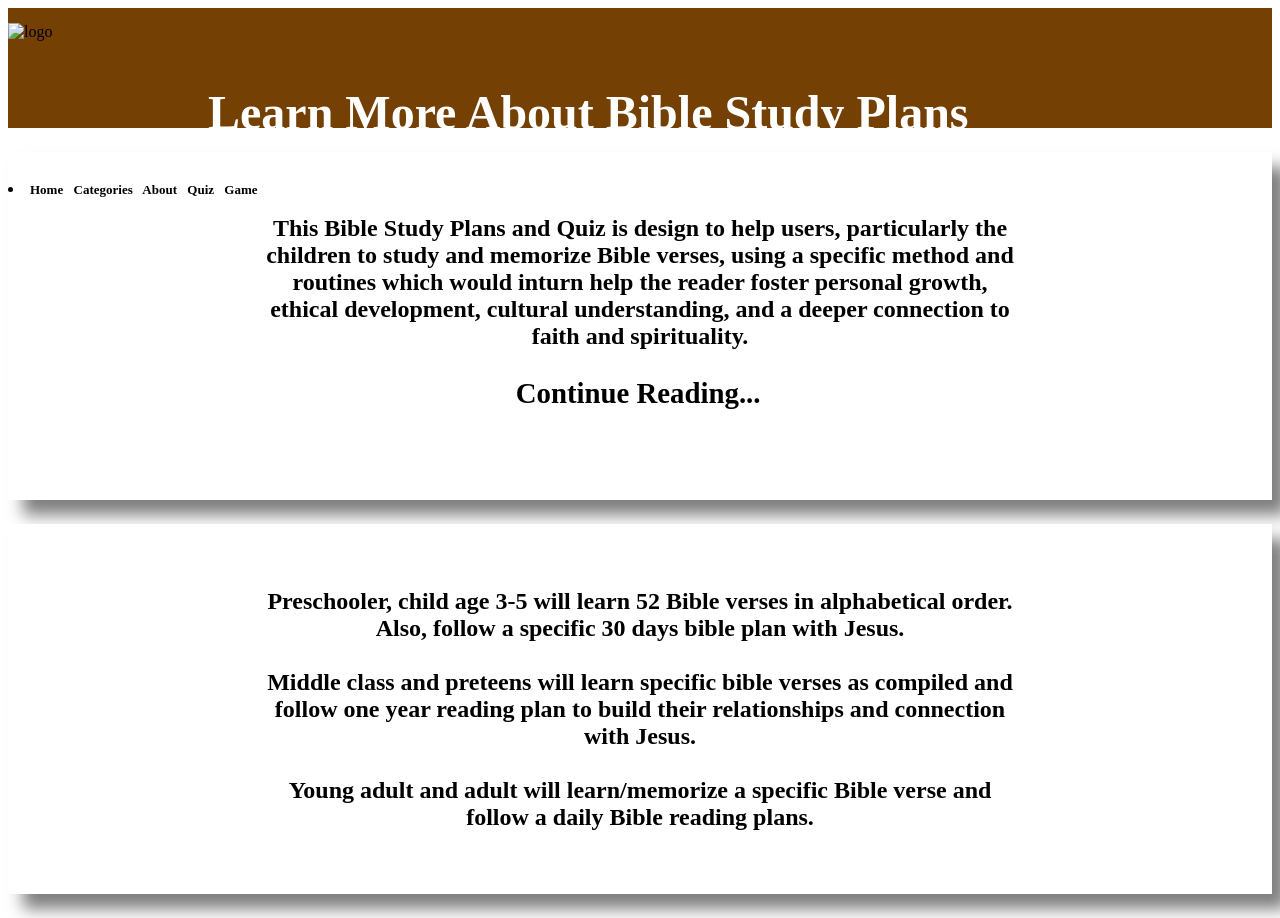
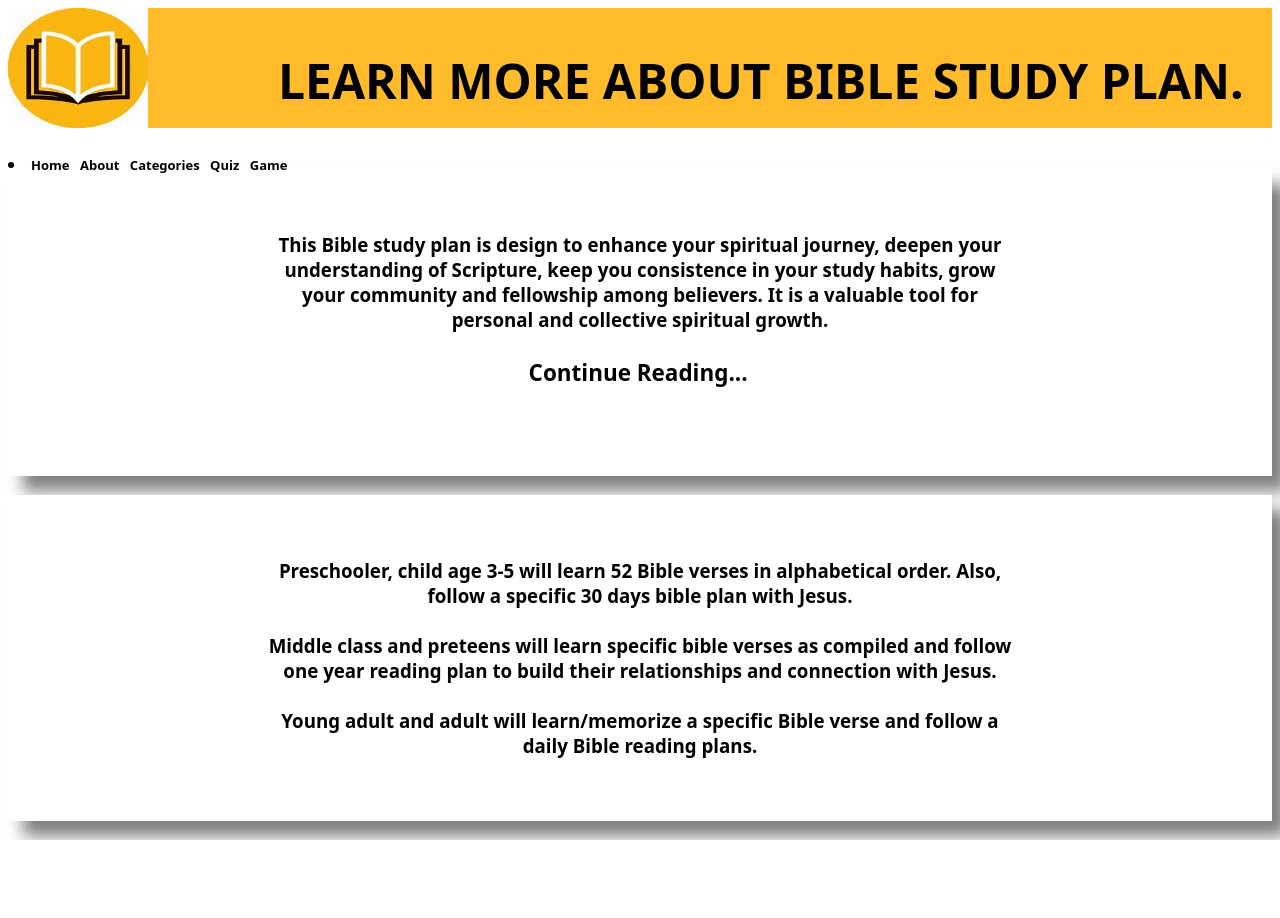
Before and after one commit to IsraelOyeniran/Bible_quizz, a plain HTML site: page about.html in a window 1280 px wide. After the commit the page ends 840 px from the top, so only its background shows below. Drawn offline with Linux system fonts and the light colour scheme.

Commit message:
progress

```diff
--- a/about.html
+++ b/about.html
@@ -1,57 +1,61 @@
 <!DOCTYPE html>
-<html lang="en">
+<html lang="en"
+style="font-family: system-ui, -apple-system,
+    BlinkMacSystemFont, 'Segoe UI', Roboto, Oxygen,
+    Ubuntu, Cantarell, 'Open Sans', 'Helvetica Neue', sans-serif;">
+
 <head>
+    <link rel="stylesheet" href="style.css">
     <title>DAILY BIBLE STUDY PLANS AND QUIZ</title>
-    <link rel="stylesheet" href="style.css">
 </head>
+
 <body>
-    <nav class="category">
-        <div class="categories">
-            <img src="about.jfif" alt="logo" class="logo">
+    <nav class="about">
+        <div class="about1">
+            <img src="photo_gallery/about.jfif" alt="logo" class="logo">
             <font size="6">
-                <h1 style="margin-left: 200px; color: rgb(255, 255, 255);">Learn More About Bible Study Plans</h1>
+                <h1 style="margin-left: 130px;
+                color: rgb(0, 0, 0);">LEARN MORE ABOUT BIBLE STUDY PLAN.</h1>
             </font>
         </div>
 
         <div id="link">
-            <li class="links">
-                <a style="font-size: small;" href="index.html"><b>Home</b></a>
-                <a style="font-size: small;" href="categories.html"><b>Categories </b></a>
-                <a style="font-size: small;" href="about.html"><b>About</b></a>
-                <a style="font-size: small;" href="quiz.html"><b>Quiz</b></a>
-                <a style="font-size: small;" href="game.html"><b>Game</b></a>
+            <li class="links1">
+                <a style="font-size: small;" href="index.html">Home</a>
+                <a style="font-size: small;" href="about.html">About</a>
+                <a style="font-size: small;" href="categories.html">Categories</a>
+                <a style="font-size: small;" href="quiz.html">Quiz</a>
+                <a style="font-size: small;" href="game.html">Game</a>
             </li>
         </div>
     </nav>
+    <br>
 
-
-
-            <h2>
+    <div class="about3">
+        <h3>
             <p style="text-align: center; padding-top: 5%;
             border-radius: 0%; border-color: rgb(255, 255, 255);
             background-color: rgb(255, 255, 255);
             box-shadow: 15px 15px 15px rgba(0, 0, 0, 0.5);
             padding: auto; padding-bottom: 5%; padding-left: 20%;
-                padding-right: 20%; font-family: 'Times New Roman', Times, serif;">
-                This Bible Study Plans and Quiz is design to help users,
-                particularly the children to study and memorize Bible verses,
-                using a specific method and routines which would inturn help the reader foster personal growth,
-                ethical development, cultural understanding,
-                and a deeper connection to faith and spirituality.
+            padding-right: 20%;">
+            This Bible study plan is design to enhance your spiritual journey,
+            deepen your understanding of Scripture,
+            keep you consistence in your study habits,
+            grow your community and fellowship among believers.
+            It is a valuable tool for personal and collective spiritual growth.
             <br>
             <br>
             <a style="font-size: larger;" href="about.html"><b>Continue Reading...</b></a>
             <br>
             <br>
-            </h2>
 
-            <h2>
             <p style="text-align: center; padding-top: 5%;
             border-radius: 0%; border-color: rgb(255, 255, 255);
             background-color: rgb(255, 255, 255);
             box-shadow: 15px 15px 15px rgba(0, 0, 0, 0.5);
             padding: auto; padding-bottom: 5%; padding-left: 20%;
-                padding-right: 20%; font-family: 'Times New Roman', Times, serif;">
+            padding-right: 20%;">
             Preschooler, child age 3-5 will learn 52 Bible verses in alphabetical order.
             Also, follow a specific 30 days bible plan with Jesus.
             <br>
@@ -63,7 +67,7 @@
             <br>
             Young adult and adult will learn/memorize a specific Bible verse and
             follow a daily Bible reading plans.</p>
-            </h2>
+        </h3>
     </div>
 </body>
 
```
Lines whose indentation alone changed are shown as unchanged.
